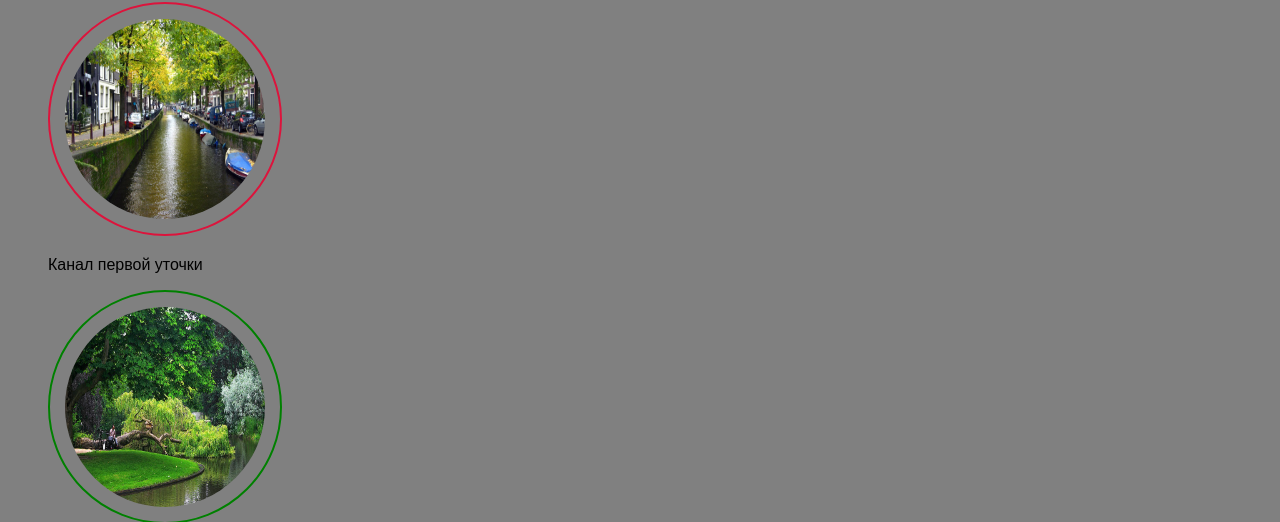
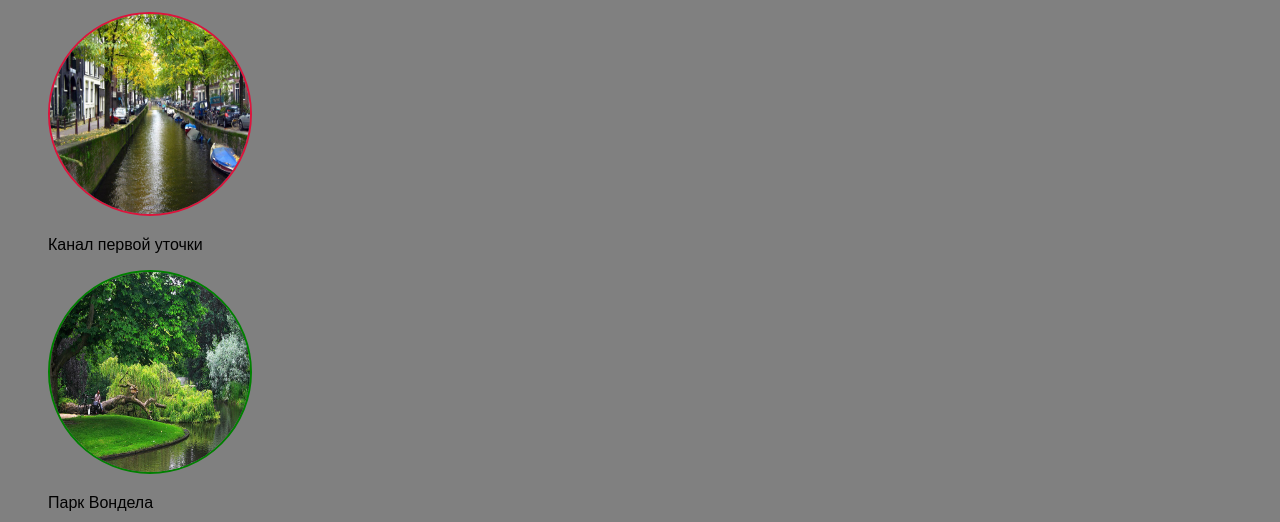
Before and after one commit to coolRcode/my-site, a plain HTML site: page index.html in a window 1280 px wide. Shown: the part 287-809 px from the top of the page. Drawn offline with Linux system fonts and the light colour scheme.

Commit message:
Update style_first.css

```diff
--- a/style_first.css
+++ b/style_first.css
@@ -23,9 +23,13 @@ footer{
 
 img{
 	max-width: 200px;
-    height: 200px;
-    padding: 15px; /* Расстояние от картинки до рамки */
+    height: 200px; /* Расстояние от картинки до рамки */
 }
+
+nav{
+	display:inline-block;
+}
+
 .page-title{
 	font-size: 20px;
 	text-align: center;
```
